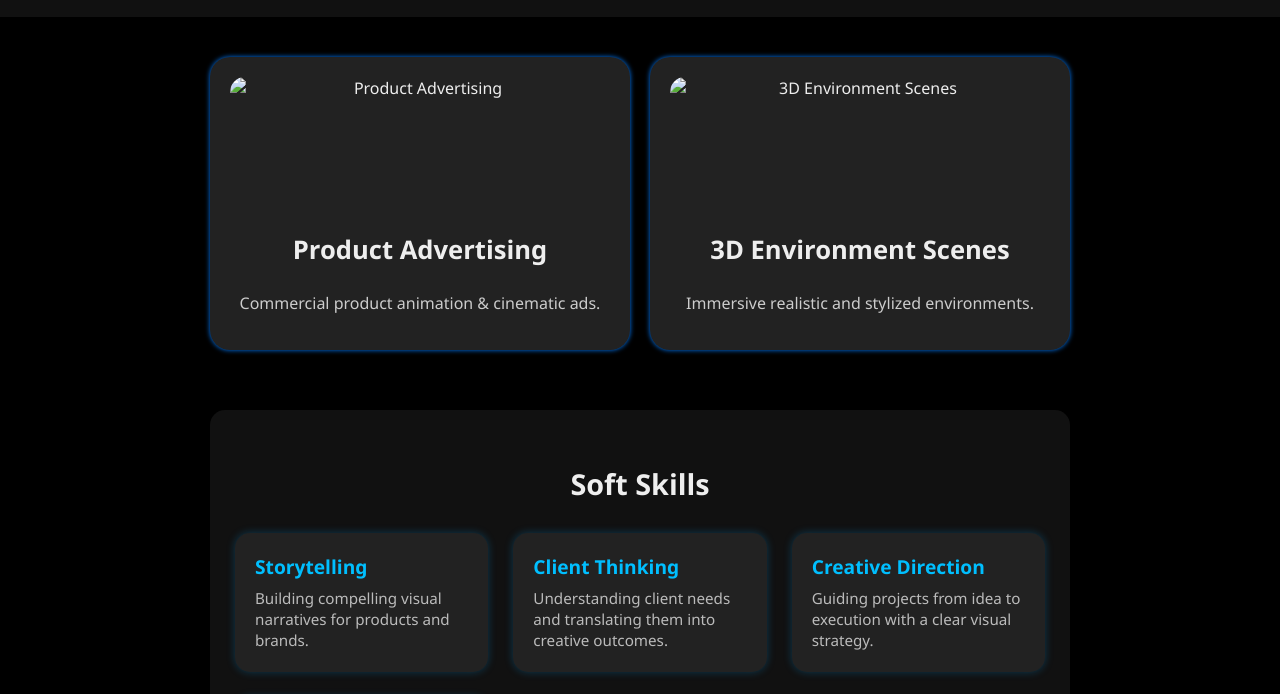
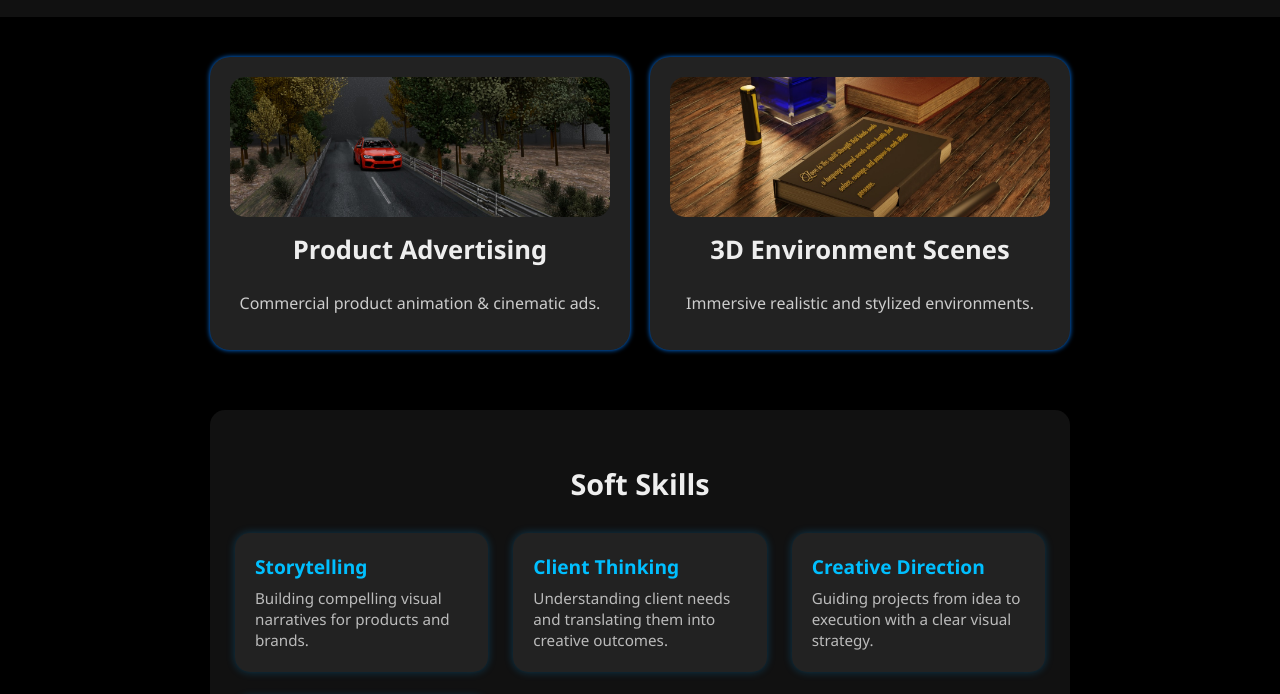
Before and after one commit to thatischirag/portfolio, a plain HTML site: page index.html in a window 1280 px wide. Shown: the part 62-756 px from the top of the page. Drawn offline with Linux system fonts and the light colour scheme.

Commit message:
Update index.html

```diff
--- a/index.html
+++ b/index.html
@@ -150,12 +150,12 @@
 <main>
   <div class="category-tabs">
     <div class="tab" data-link="product.html">
-      <img src="images/8.jpg" alt="Product Advertising" />
+      <img src="8.jpg" alt="Product Advertising" />
       <h2>Product Advertising</h2>
       <p>Commercial product animation & cinematic ads.</p>
     </div>
     <div class="tab" data-link="environment.html">
-      <img src="images/table.jpg" alt="3D Environment Scenes" />
+      <img src="table.jpg" alt="3D Environment Scenes" />
       <h2>3D Environment Scenes</h2>
       <p>Immersive realistic and stylized environments.</p>
     </div>
```
